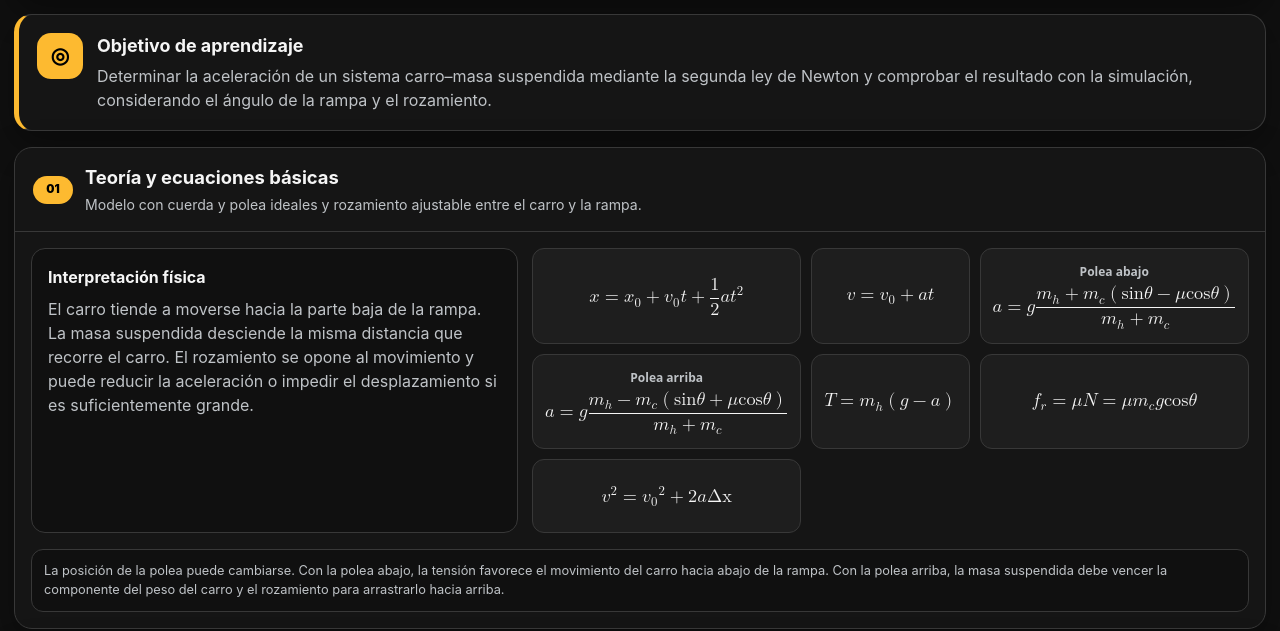
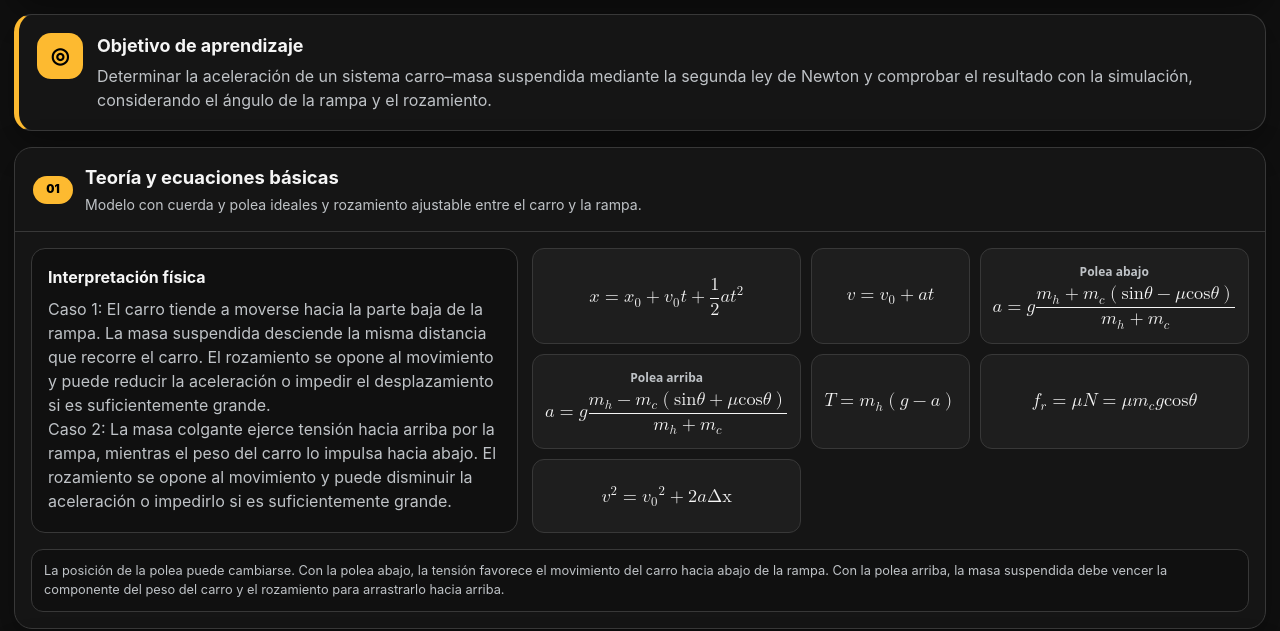
Before and after one commit to fisicageneralzmc-dev/zionlab, a plain HTML site: page Sim 1 Análisis Dinemático del Móvil.html in a window 1280 px wide. Shown: the part 177-808 px from the top of the page. Drawn offline with Linux system fonts and the light colour scheme.

Commit message:
Update Sim 1 Análisis Dinemático del Móvil.html

```diff
--- a/Sim 1 Análisis Dinemático del Móvil.html
+++ b/Sim 1 Análisis Dinemático del Móvil.html
@@ -447,7 +447,8 @@ tbody tr:nth-child(even){background:color-mix(in srgb,var(--bg2) 72%, transparen
     <div class="theory-content">
       <div class="mini-card">
         <h3>Interpretación física</h3>
-        <p>El carro tiende a moverse hacia la parte baja de la rampa. La masa suspendida desciende la misma distancia que recorre el carro. El rozamiento se opone al movimiento y puede reducir la aceleración o impedir el desplazamiento si es suficientemente grande.</p>
+        <p>Caso 1: El carro tiende a moverse hacia la parte baja de la rampa. La masa suspendida desciende la misma distancia que recorre el carro. El rozamiento se opone al movimiento y puede reducir la aceleración o impedir el desplazamiento si es suficientemente grande.</p>
+        <p>Caso 2: La masa colgante ejerce tensión hacia arriba por la rampa, mientras el peso del carro lo impulsa hacia abajo. El rozamiento se opone al movimiento y puede disminuir la aceleración o impedirlo si es suficientemente grande.</p>
       </div>
       <div class="eq-grid">
         <div class="eq">
```
